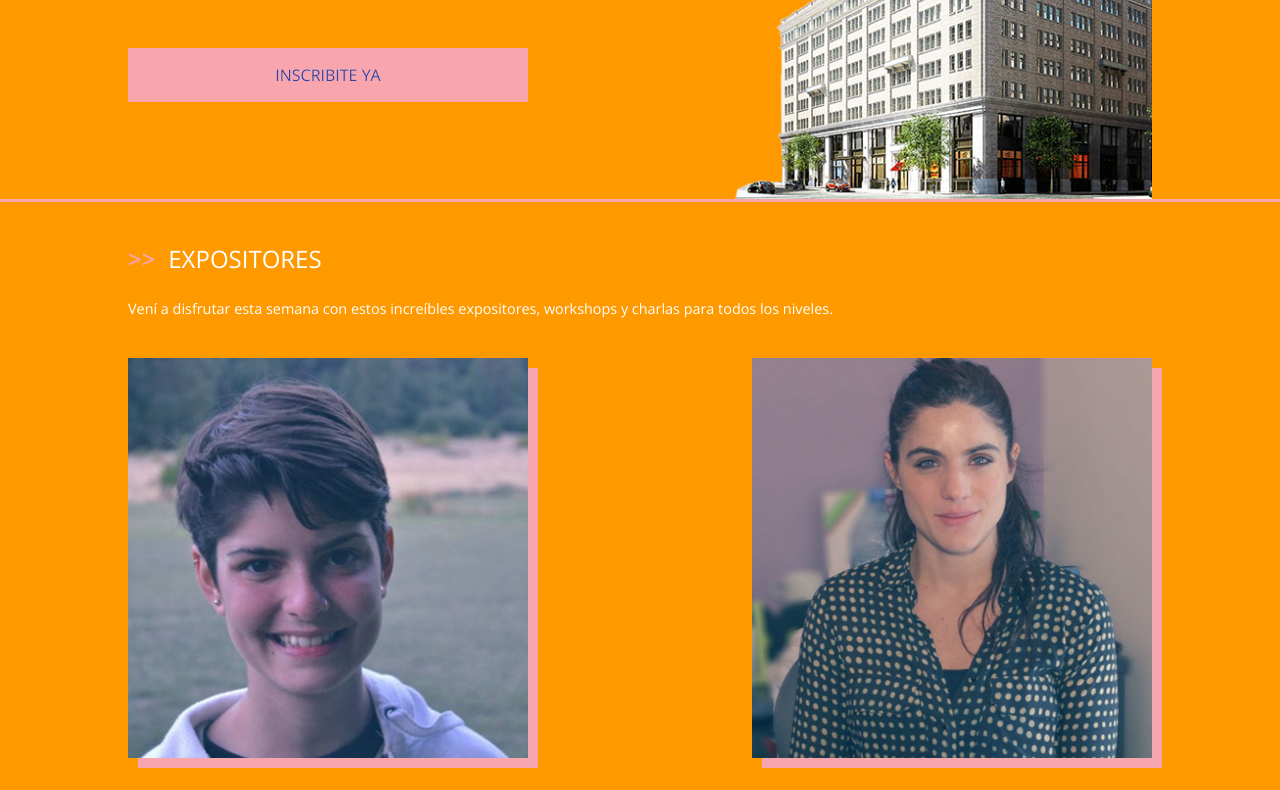
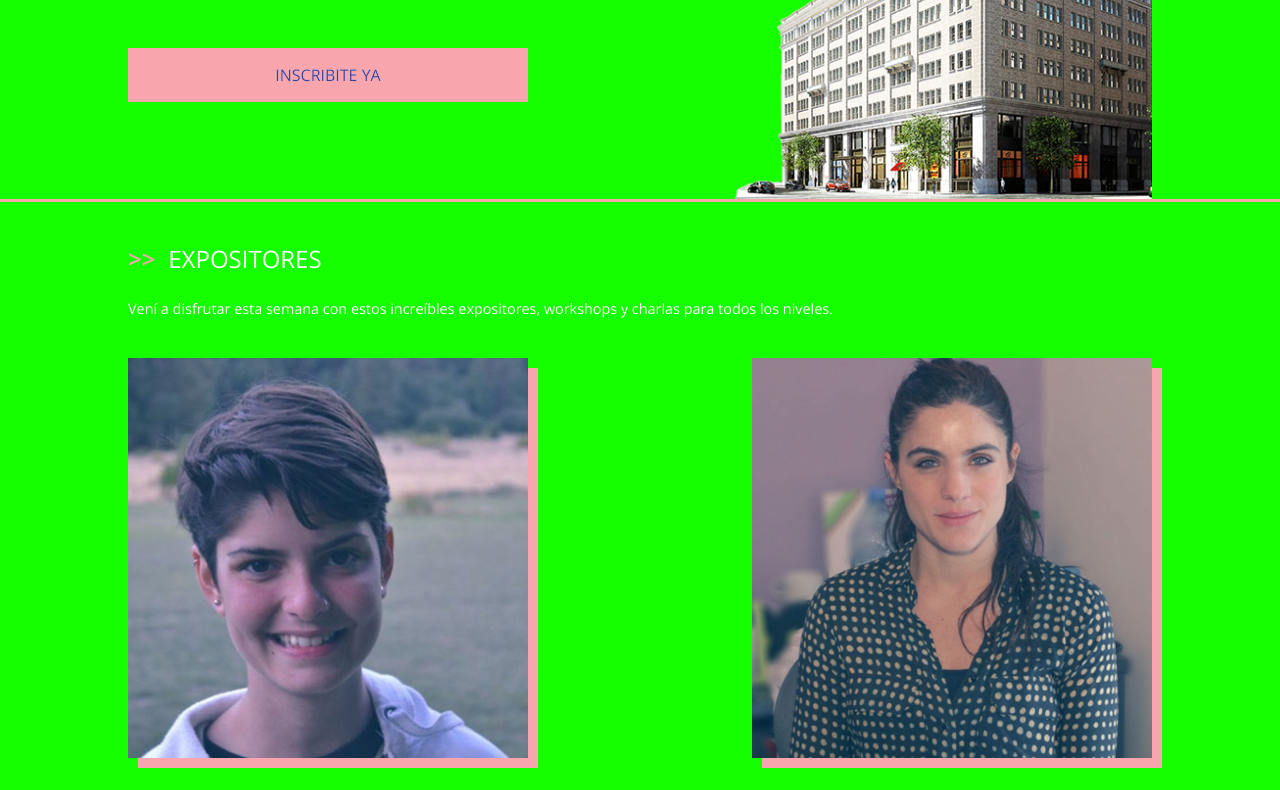
Before and after one commit to alanlez/sitio, a plain HTML site: page index.html in a window 1280 px wide. Shown: the part 401-1191 px from the top of the page. Drawn offline with nearby package versions, Linux system fonts and the light colour scheme.

Commit message:
Opción re verde horrible

```diff
--- a/css/style.css
+++ b/css/style.css
@@ -7,7 +7,7 @@
   box-sizing: border-box; }
 
 body {
-  background-color: #ff9900;
+  background-color: #15ff00;
   font-family: "Open Sans", sans-serif;
   color: #FFF;
   overflow-x: hidden; }
```
